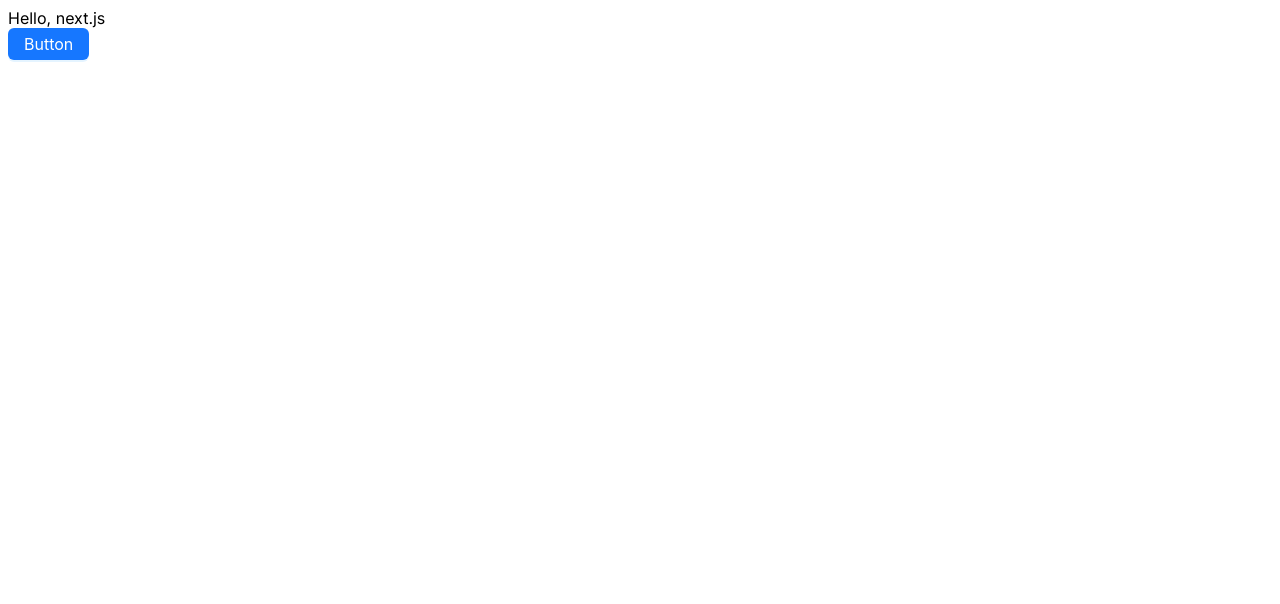
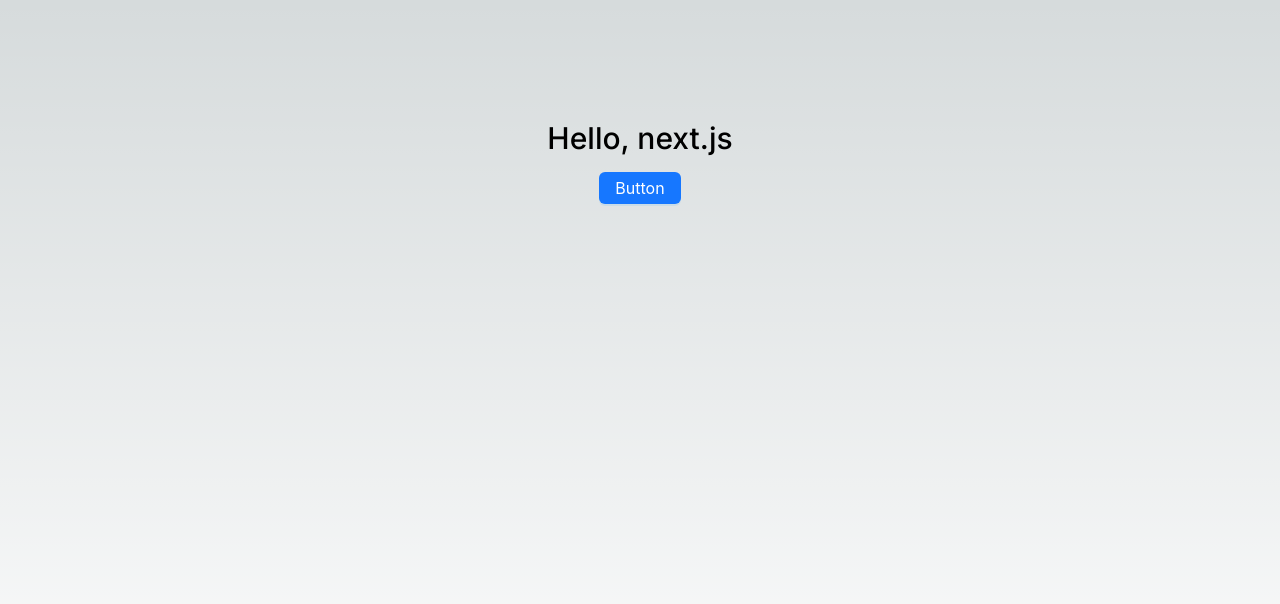
Before and after one commit to dongmenghao/next-start, a Next.js app: page / in a window 1280 px wide. Shown: the top 604 px of the page. Built offline with nearby package versions, Linux system fonts and the light colour scheme.

Commit message:
add tailwindcss

```diff
--- a/package.json
+++ b/package.json
@@ -25,6 +25,7 @@
     "@types/react-dom": "^18.2.8",
     "@typescript-eslint/eslint-plugin": "^6.7.3",
     "@typescript-eslint/parser": "^6.7.3",
+    "autoprefixer": "^10.4.16",
     "eslint": "^8.50.0",
     "eslint-config-prettier": "^9.0.0",
     "eslint-import-resolver-alias": "^1.1.2",
@@ -32,7 +33,9 @@
     "eslint-plugin-import": "^2.28.1",
     "eslint-plugin-react": "^7.33.2",
     "eslint-plugin-unicorn": "^48.0.1",
+    "postcss": "^8.4.30",
     "prettier": "^3.0.3",
+    "tailwindcss": "^3.3.3",
     "typescript": "^5.2.2"
   }
 }
--- /dev/null
+++ b/postcss.config.js
@@ -0,0 +1,6 @@
+module.exports = {
+  plugins: {
+    tailwindcss: {},
+    autoprefixer: {},
+  },
+}
--- /dev/null
+++ b/src/app/globals.css
@@ -0,0 +1,33 @@
+@tailwind base;
+@tailwind components;
+@tailwind utilities;
+
+:root {
+  --foreground-rgb: 0, 0, 0;
+  --background-start-rgb: 214, 219, 220;
+  --background-end-rgb: 255, 255, 255;
+}
+
+@media (prefers-color-scheme: dark) {
+  :root {
+    --foreground-rgb: 255, 255, 255;
+    --background-start-rgb: 0, 0, 0;
+    --background-end-rgb: 0, 0, 0;
+  }
+}
+
+body {
+  color: rgb(var(--foreground-rgb));
+  background: linear-gradient(
+      to bottom,
+      transparent,
+      rgb(var(--background-end-rgb))
+    )
+    rgb(var(--background-start-rgb));
+
+}
+
+html {
+  width: 100%;
+  height: 100%;
+}
--- a/src/app/layout.tsx
+++ b/src/app/layout.tsx
@@ -1,4 +1,4 @@
-// import './globals.css'
+import './globals.css';
 import type { Metadata } from 'next';
 import { Inter } from 'next/font/google';
 import StyledComponentsRegistry from '../lib/AntdRegistry';
@@ -14,7 +14,7 @@ export const metadata: Metadata = {
 
 export default function RootLayout({ children }: { children: React.ReactNode }) {
   return (
-    <html lang="en">
+    <html lang="en" className="dark">
       <body className={inter.className}>
         <StyledComponentsRegistry>
           <ConfigProvider theme={antdTheme}>{children}</ConfigProvider>
--- a/src/app/page.tsx
+++ b/src/app/page.tsx
@@ -2,9 +2,11 @@ import { Button } from 'antd';
 
 function Home() {
   return (
-    <div>
-      <div>Hello, next.js</div>
-      <Button type="primary">Button</Button>
+    <div className="text-center my-20 p-10 dark:bg-gray-700">
+      <div className="text-3xl font-medium">Hello, next.js</div>
+      <Button className="mt-4" type="primary">
+        Button
+      </Button>
     </div>
   );
 }
--- /dev/null
+++ b/tailwind.config.js
@@ -0,0 +1,11 @@
+/** @type {import('tailwindcss').Config} */
+module.exports = {
+  darkMode: 'media',
+  content: [
+    "./src/**/*.{js,ts,jsx,tsx,mdx}",
+  ],
+  theme: {
+    extend: {},
+  },
+  plugins: [],
+}
```
Also changed, not shown: 1 other file (tests, documents, lock files or other folders).
